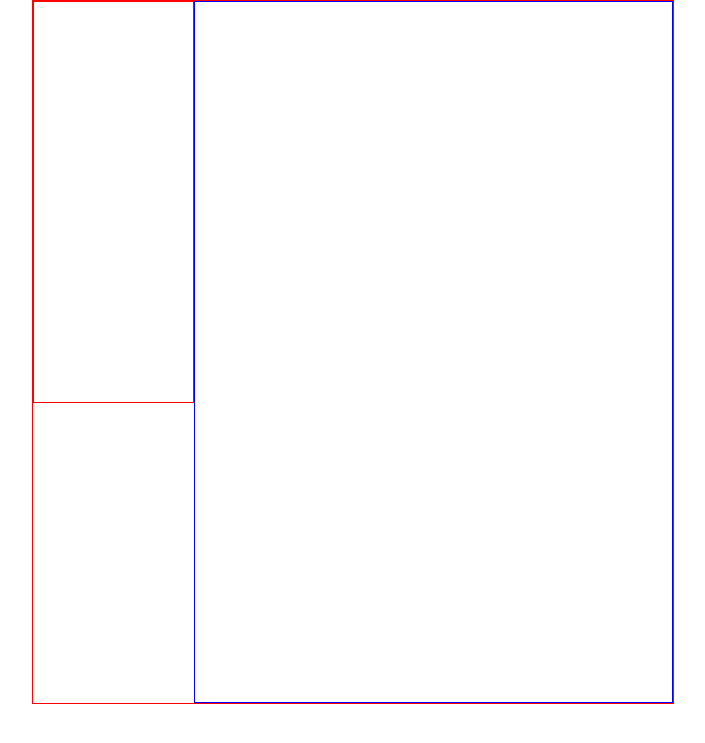
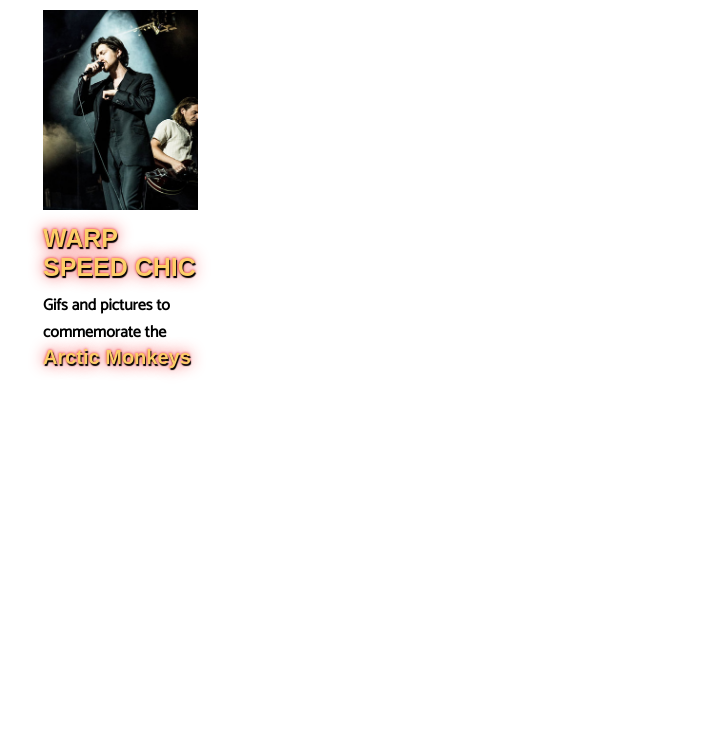
Before and after one commit to jamsme/fanPage, a Django app: page / in a window 1280 px wide. Shown: the top 743 px of the page, without its empty margins (287-992 px from the left). Run offline with Django 3.2, Linux system fonts and the light colour scheme; some web fonts are replaced.

Commit message:
editing icon picture

```diff
--- a/apps/app/static/app/css/style.css
+++ b/apps/app/static/app/css/style.css
@@ -5,14 +5,14 @@ body {
     margin: auto;
     width: 50%;
     height: 100%;
-    border: 1px solid red;
+    /* border: 1px solid red; */
     display: flex;
 }
 #left {
     margin: 0;
     width: 25%;
-    height: 400px;
-    border: 1px solid red;
+    padding: 10px;
+    /* border: 1px solid red; */
     display: inline-block;
     vertical-align: top;
 }
@@ -20,6 +20,31 @@ body {
     margin: 0;
     width: 75%;
     height: 700px;
-    border: 1px solid blue;
+    /* border: 1px solid blue; */
     display: inline-block;
 }
+img {
+    width: 100%;
+    object-fit: cover;
+    height: 200px;
+}
+h3 {
+    font-size: 25px;
+    margin: 10px 0 0 0;
+    font-family: 'Geo', sans-serif;
+    color: #fcce68;
+    text-shadow: 1px 2px 1px black, 0 0 15px #ed2124, 0 0 3px #ed2124;
+}
+h4 {
+    margin: 10px 0;
+    font-size: 16px;
+    font-family: 'Catamaran', sans-serif;
+    font-weight: bolder;
+}
+p {
+    margin: 0;
+    font-size: 20px;
+    font-family: 'Geo', sans-serif;
+    color: #fcce68;
+    text-shadow: 1px 2px 1px black, 0 0 15px #ed2124, 0 0 3px #ed2124;
+}
--- a/apps/app/templates/app/index.html
+++ b/apps/app/templates/app/index.html
@@ -5,10 +5,17 @@
     <title>Arctic Monkeys</title>
     {% load static %}
     <link rel= "stylesheet" href= "{% static 'app/css/style.css' %}">
+    <link href="https://fonts.googleapis.com/css?family=Geo&display=swap" rel="stylesheet">
+    <link href="https://fonts.googleapis.com/css?family=Catamaran&display=swap" rel="stylesheet">
 </head>
 <body>
     <div id="container">
-        <div id="left"></div>
+        <div id="left">
+            {% load static %}
+            <img src="{% static "images/alexTurner.jpg" %}" alt="alexTurner">
+            <h3>WARP SPEED CHIC</h3>
+            <h4>Gifs and pictures to commemorate the <p>Arctic Monkeys</p></h4>
+        </div>
         <div id="right"></div>
     </div>
 </body>
```
